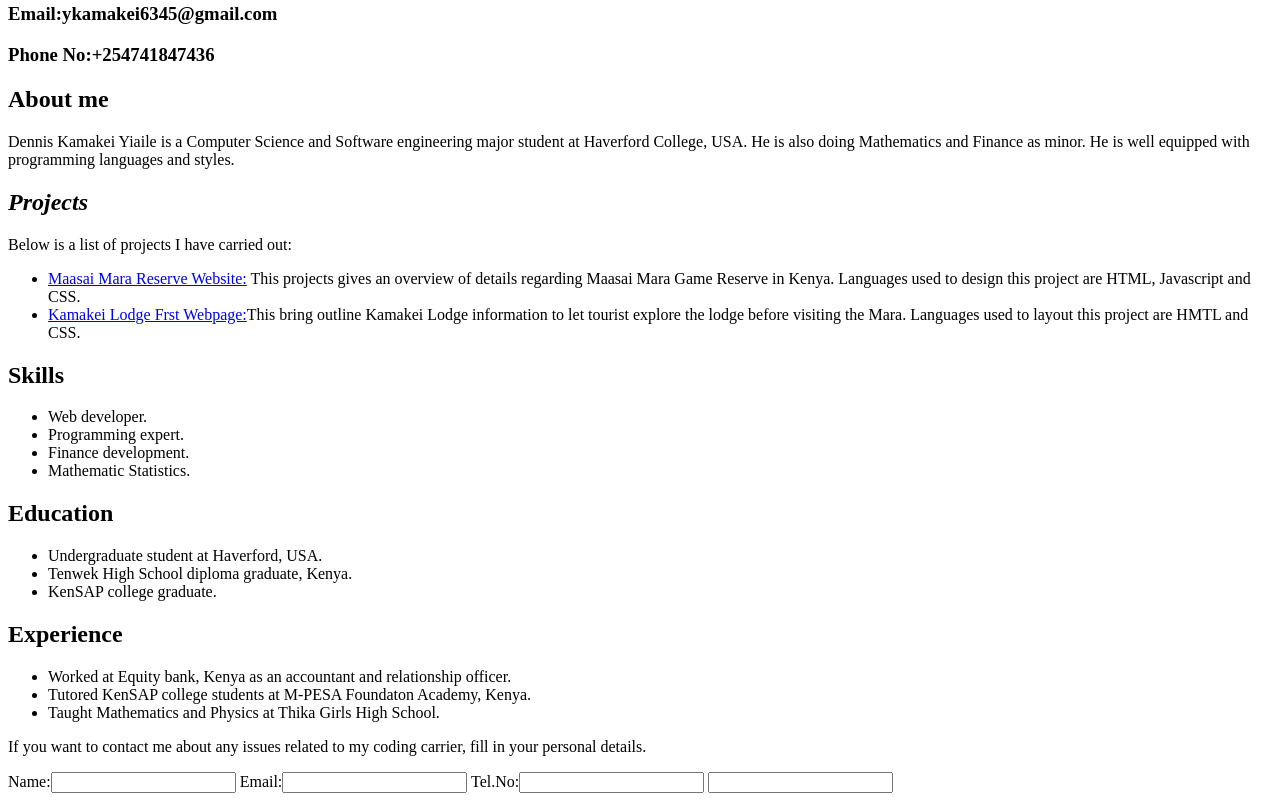
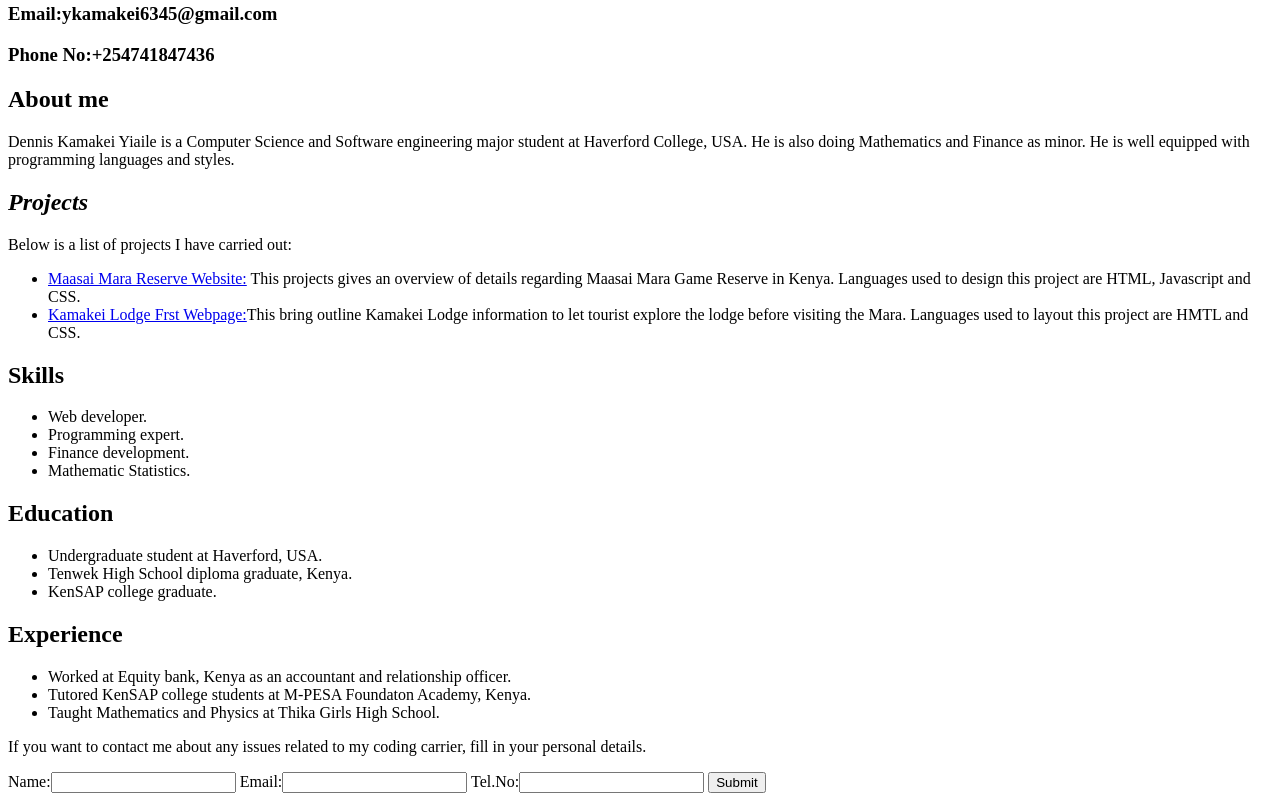
Before and after one commit to Dennis-tec/my-portfolio, a plain HTML site: page index.html in a window 1280 px wide. Shown: the part 1129-1930 px from the top of the page. Drawn offline with Linux system fonts and the light colour scheme.

Commit message:
add submit button

```diff
--- a/index.html
+++ b/index.html
@@ -60,7 +60,7 @@
 
   </div>
   <p>If you want to contact me about any issues related to my coding carrier, fill in your personal details.</p>
-  Name:<input type="text"> Email:<input type="text"> Tel.No:<input type="number"> <input type="<strong>submit</strong>">
+  Name:<input type="text"> Email:<input type="text"> Tel.No:<input type="number"> <input type="submit">
 
 </div>
   </body>
```
